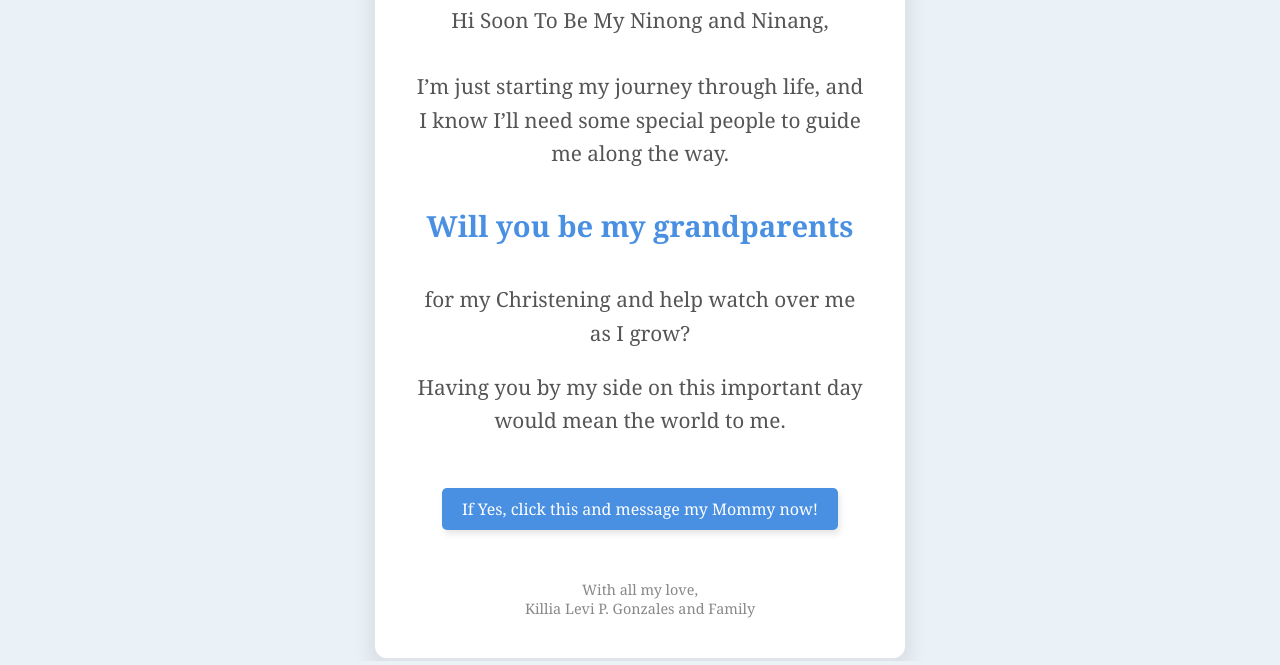
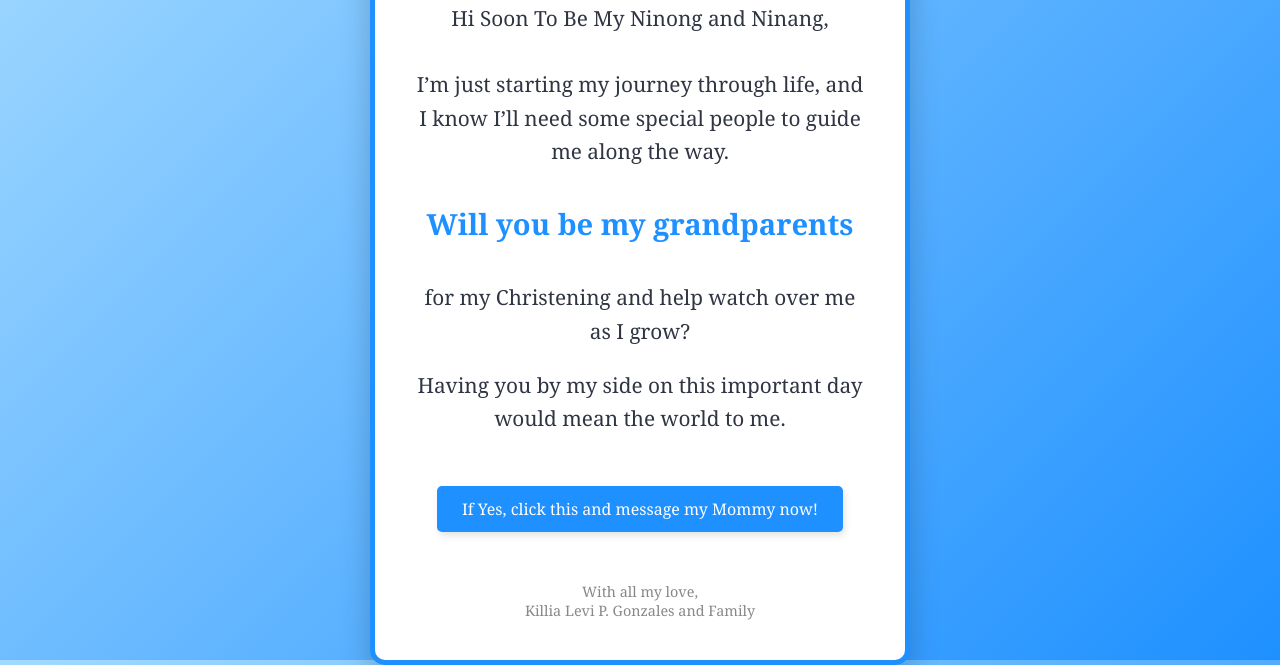
Before and after one commit to marielleperez/Levi, a plain HTML site: page index.html in a window 1280 px wide. Shown: the part 140-805 px from the top of the page. Drawn offline with Linux system fonts and the light colour scheme.

Commit message:
styles.css

```diff
--- a/styles.css
+++ b/styles.css
@@ -1,41 +1,49 @@
+/* Body Styles */
 body {
     font-family: 'Georgia', serif;
-    background-color: #eaf2f8;
+    background: linear-gradient(135deg, #a2d9ff, #1e90ff);
     margin: 0;
     padding: 0;
     display: flex;
     justify-content: center;
     align-items: center;
     height: 100vh;
+    overflow: hidden;
 }
 
+/* Invitation Card */
 .invitation-card {
     background-color: #ffffff;
     border-radius: 15px;
-    box-shadow: 0 10px 20px rgba(0, 0, 0, 0.1);
+    box-shadow: 0 15px 30px rgba(0, 0, 0, 0.2);
     width: 450px;
     padding: 40px;
     text-align: center;
-    border: 3px solid #dfe4ea;
-    opacity: 0;
-    transform: translateY(50px);
+    border: 5px solid #1e90ff;
+    position: relative;
+    animation: bounceIn 2s ease;
+    transition: transform 0.4s ease;
+}
+
+.invitation-card:hover {
+    transform: translateY(-10px);
 }
 
 h1 {
     font-size: 2.5em;
-    color: #4a90e2;
+    color: #1e90ff;
     margin-bottom: 20px;
 }
 
 p {
     font-size: 1.3em;
-    color: #555;
+    color: #2f3542;
     line-height: 1.6;
 }
 
 .highlight {
     font-size: 1.4em;
-    color: #4a90e2;
+    color: #1e90ff;
     font-weight: bold;
 }
 
@@ -43,26 +51,180 @@ p {
     margin: 20px 0;
 }
 
+/* Button Styling */
 .button {
     display: inline-block;
-    padding: 10px 20px;
-    background-color: #4a90e2;
+    padding: 12px 25px;
+    background-color: #1e90ff;
     color: white;
     text-decoration: none;
     border-radius: 5px;
     margin-top: 30px;
     box-shadow: 2px 4px 6px rgba(0, 0, 0, 0.1);
-    transition: transform 0.3s ease, box-shadow 0.3s ease;
+    transition: all 0.3s ease;
 }
 
 .button:hover {
-    background-color: #376fa1;
+    background-color: #104e8b;
+    box-shadow: 0 0 15px #1e90ff;
     transform: translateY(-5px);
-    box-shadow: 3px 5px 8px rgba(0, 0, 0, 0.2);
 }
 
+/* Footer Styling */
 .footer {
     margin-top: 50px;
     font-size: 0.9em;
     color: #888;
 }
+
+/* Decoration: Rotating Stars */
+.decoration {
+    position: absolute;
+    top: -40px;
+    left: -40px;
+    width: 100px;
+    height: 100px;
+    background: url('https://www.svgrepo.com/show/69820/star.svg') no-repeat center;
+    background-size: cover;
+    animation: rotateStar 5s linear infinite;
+    opacity: 0.8;
+}
+
+@keyframes rotateStar {
+    0% {
+        transform: rotate(0deg);
+    }
+    100% {
+        transform: rotate(360deg);
+    }
+}
+
+/* Bounce Animation */
+@keyframes bounceIn {
+    0% {
+        transform: scale(0.5);
+        opacity: 0;
+    }
+    60% {
+        transform: scale(1.1);
+        opacity: 1;
+    }
+    100% {
+        transform: scale(1);
+    }
+}
+/* Body Styles */
+body {
+    font-family: 'Georgia', serif;
+    background: linear-gradient(135deg, #a2d9ff, #1e90ff);
+    margin: 0;
+    padding: 0;
+    display: flex;
+    justify-content: center;
+    align-items: center;
+    height: 100vh;
+    overflow: hidden;
+}
+
+/* Invitation Card */
+.invitation-card {
+    background-color: #ffffff;
+    border-radius: 15px;
+    box-shadow: 0 15px 30px rgba(0, 0, 0, 0.2);
+    width: 450px;
+    padding: 40px;
+    text-align: center;
+    border: 5px solid #1e90ff;
+    position: relative;
+    animation: bounceIn 2s ease;
+    transition: transform 0.4s ease;
+}
+
+.invitation-card:hover {
+    transform: translateY(-10px);
+}
+
+h1 {
+    font-size: 2.5em;
+    color: #1e90ff;
+    margin-bottom: 20px;
+}
+
+p {
+    font-size: 1.3em;
+    color: #2f3542;
+    line-height: 1.6;
+}
+
+.highlight {
+    font-size: 1.4em;
+    color: #1e90ff;
+    font-weight: bold;
+}
+
+.message {
+    margin: 20px 0;
+}
+
+/* Button Styling */
+.button {
+    display: inline-block;
+    padding: 12px 25px;
+    background-color: #1e90ff;
+    color: white;
+    text-decoration: none;
+    border-radius: 5px;
+    margin-top: 30px;
+    box-shadow: 2px 4px 6px rgba(0, 0, 0, 0.1);
+    transition: all 0.3s ease;
+}
+
+.button:hover {
+    background-color: #104e8b;
+    box-shadow: 0 0 15px #1e90ff;
+    transform: translateY(-5px);
+}
+
+/* Footer Styling */
+.footer {
+    margin-top: 50px;
+    font-size: 0.9em;
+    color: #888;
+}
+
+/* Decoration: Rotating Stars */
+.decoration {
+    position: absolute;
+    top: -40px;
+    left: -40px;
+    width: 100px;
+    height: 100px;
+    background: url('https://www.svgrepo.com/show/69820/star.svg') no-repeat center;
+    background-size: cover;
+    animation: rotateStar 5s linear infinite;
+    opacity: 0.8;
+}
+
+@keyframes rotateStar {
+    0% {
+        transform: rotate(0deg);
+    }
+    100% {
+        transform: rotate(360deg);
+    }
+}
+
+/* Bounce Animation */
+@keyframes bounceIn {
+    0% {
+        transform: scale(0.5);
+        opacity: 0;
+    }
+    60% {
+        transform: scale(1.1);
+        opacity: 1;
+    }
+    100% {
+        transform: scale(1);
+    }
+}
```
